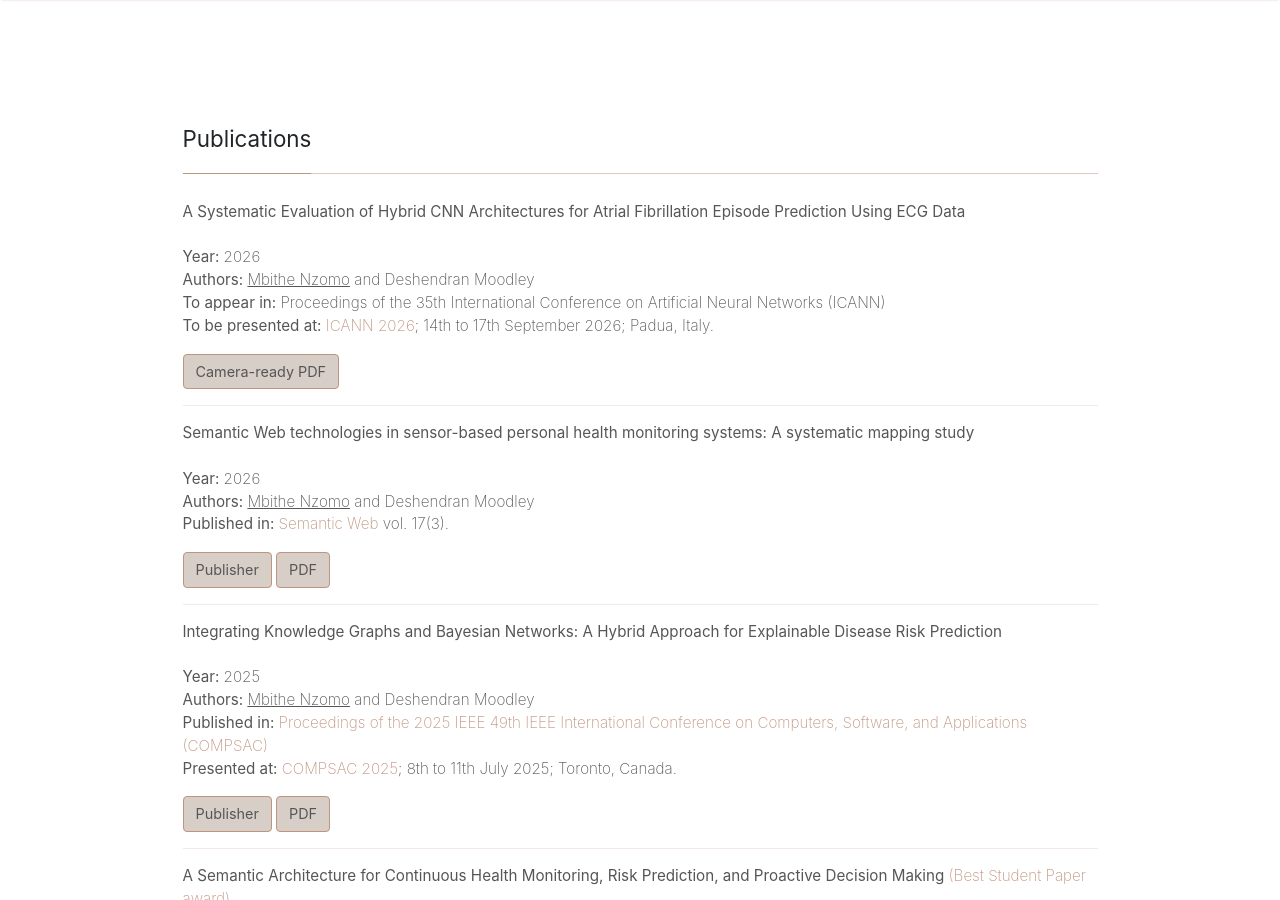
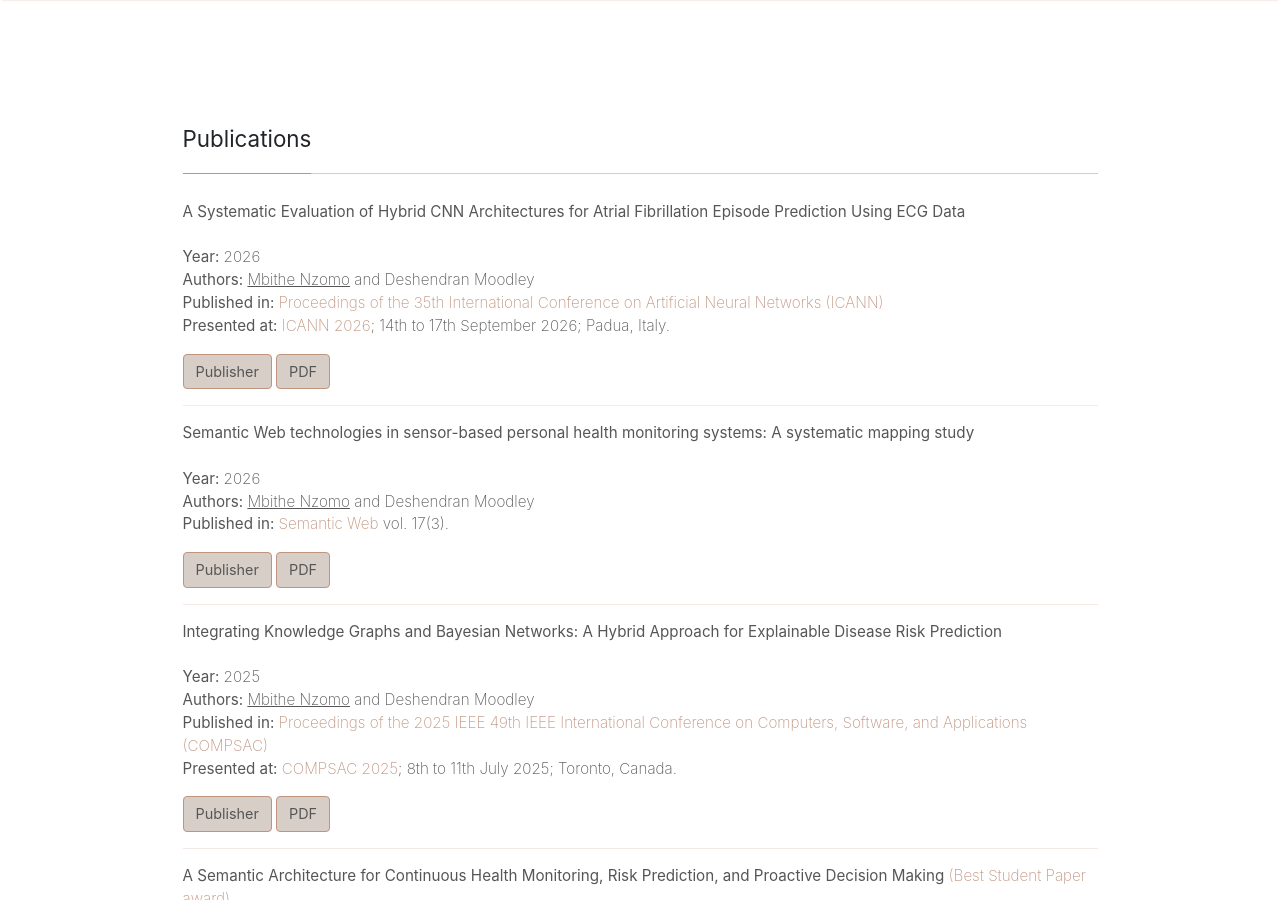
Before and after one commit to mbithenzomo/mbithenzomo.github.io, a Jekyll site: the page built from publications.html, in a window 1280 px wide and 900 px high. Built offline with Jekyll 4.4.1, drawn with Linux system fonts in a browser that asks for light colours; nearby versions of some CDN libraries.

Commit message:
Latest updates

```diff
--- a/cv.html
+++ b/cv.html
@@ -163,6 +163,10 @@
         <div class="section-title">
             <h3>Selected Conferences, Workshops, and Events</h3>
             <ul>
+              <li><a href="https://e-nns.org/icann2026/" target="_blank">35th International Conference on Artificial Neural Networks (ICANN)</a> (2026)</li>
+                <ul class="no-bullets"><li>Poster presentation | <i>Padua, Italy</i></li></ul>
+              <li><a href="https://ieeecompsac.computer.org/2025/" target="_blank">IEEE 49th IEEE International Conference on Computers, Software, and Applications (COMPSAC)</a> (2025)</li>
+                <ul class="no-bullets"><li>Paper presentation | <i>Toronto, Canada</i></li></ul>
               <li><a href="https://www.forwomeninscience.com/" target="_blank">For Women in Science Leadership Training</a> (2024)</li>
                 <ul class="no-bullets"><li>Week-long training as part of the L'Oréal-UNESCO For Women In Science Young Talents Award, on topics including research ethics and negotiation | <i>Cotonou, Benin</i></li></ul>
               <li><a href="https://science.uct.ac.za/masha/training/infectious-disease-course" target="_blank">Mathematical Modelling of Infectious Diseases Short Course</a> (2024)</li>
--- a/publications.html
+++ b/publications.html
@@ -17,11 +17,11 @@
               <strong>A Systematic Evaluation of Hybrid CNN Architectures for Atrial Fibrillation Episode Prediction Using ECG Data</strong></span><br><br>
               <strong>Year: </strong>2026<br>
               <strong>Authors: </strong><u>Mbithe Nzomo</u> and Deshendran Moodley<br>
-              <strong>To appear in: </strong> Proceedings of the 35th International Conference on Artificial Neural Networks (ICANN)<br>
-              <strong>To be presented at: </strong><a href="https://e-nns.org/icann2026/" target="_blank">ICANN 2026</a>; 14th to 17th September 2026; Padua, Italy.
+              <strong>Published in: </strong> <a href="https://doi.org/10.1007/978-3-032-38407-2" target="_blank">Proceedings of the 35th International Conference on Artificial Neural Networks (ICANN)</a><br>
+              <strong>Presented at: </strong><a href="https://e-nns.org/icann2026/" target="_blank">ICANN 2026</a>; 14th to 17th September 2026; Padua, Italy.
             </p>
-            <!-- <a target="_blank" href="https://doi.org/10.1109/COMPSAC65507.2025.00111" class="btn btn-styled">Publisher</a> -->
-            <a target="_blank" href="{{site.baseurl}}/assets/files/Nzomo and Moodley - A Systematic Evaluation of Hybrid CNN Architectures.pdf" class="btn btn-styled">Camera-ready PDF</a>
+            <a target="_blank" href="https://doi.org/10.1007/978-3-032-38407-2_54" class="btn btn-styled">Publisher</a>
+            <a target="_blank" href="{{site.baseurl}}/assets/files/Nzomo and Moodley - A Systematic Evaluation of Hybrid CNN Architectures.pdf" class="btn btn-styled">PDF</a>
             <hr>
             <p>
               <strong>Semantic Web technologies in sensor-based personal health monitoring systems: A systematic mapping study</strong><br><br>
--- a/updates.html
+++ b/updates.html
@@ -14,6 +14,7 @@
             <h2><span>Updates</span></h2>
         </div>
         <!-- <div class="two-columns"> -->
+            <p><strong>September 2026:</strong> In Padua, Italy to present my paper at ICANN (see below).</p> <hr>
             <p><strong>June 2026:</strong> Our paper "A Systematic Evaluation of Hybrid CNN Architectures for Atrial Fibrillation Episode Prediction Using ECG Data"</a> was accepted at the <a href="https://e-nns.org/icann2026/">35th International Conference on Artificial Neural Networks (ICANN)</a> which will take place in September in Padua, Italy. See the camera-ready paper <a target="_blank" href="{{site.baseurl}}/assets/files/Nzomo and Moodley - A Systematic Evaluation of Hybrid CNN Architectures.pdf">here</a>.</p> <hr>
             <p><strong>January 2026:</strong> I have joined the CSIDNet <a href="https://csidnet.org/about/committees/">Events & Gathering Committee</a> for the 2026 - 2027 term.</p> <hr>
             <p><strong>December 2025:</strong> Our paper <a href="https://www.semantic-web-journal.net/content/semantic-web-technologies-sensor-based-personal-health-monitoring-systems-systematic-0" target="_blank">"Semantic Web technologies in sensor-based personal health monitoring systems: A systematic mapping study"</a> was accepted at the Semantic Web journal! Update: the article is now published and available open access <a target="_blank" href="https://doi.org/10.1177/22104968261431426">here</a>.</p> <hr>
```
Also changed, not shown: other parts of cv.html (+1 -1 lines).
